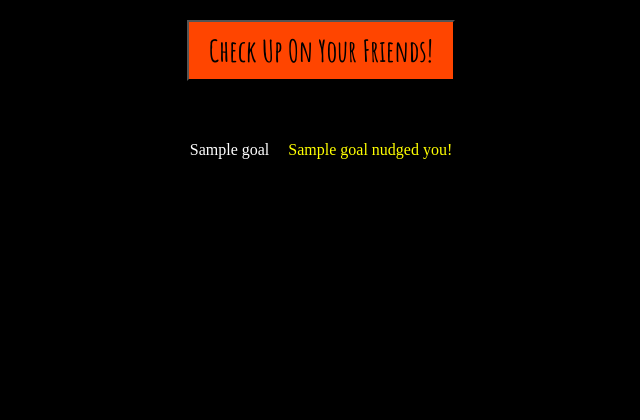
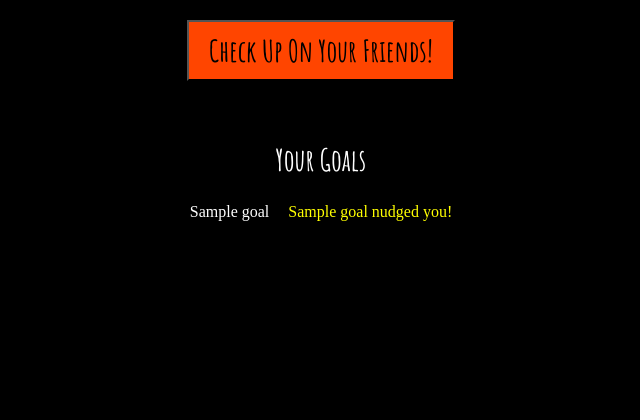
Before and after one commit to hstonehouse/you_can_do_it, a Flask app: page / in a window 1280 px wide. Shown: the part 242-662 px from the top of the page, without its empty margins (319-959 px from the left). Run offline with Flask 2, Linux system fonts and the light colour scheme; the visitor is signed in with stand-in values (Sample User, id 1); a database or web service that is not in the repository returns one stand-in record (values such as "Sample title"); some libraries are stand-ins or nearby versions.

Commit message:
Added empty state for goals list on homepage

```diff
--- a/app.py
+++ b/app.py
@@ -15,8 +15,9 @@ def index():
     user_id = session.get('user_id')
     if user_id:
         goals = all_goals(user_id)
+        empty = len(goals) == 0
         name = my_name(user_id)
-        return render_template('base.html', user_id = user_id, goals = goals, name = name)
+        return render_template('base.html', user_id = user_id, goals = goals, name = name, empty = empty)
     if not user_id:
         no_user_id = True
         return render_template('base.html', no_user_id = no_user_id)
--- a/static/style.css
+++ b/static/style.css
@@ -18,6 +18,10 @@ h1 {
     font-family: 'Amatic SC', cursive;
     text-align: center;
     margin-left: 332px;
+}
+
+.text-center{
+    text-align: center;
 }
 
 h2, .goal {
--- a/templates/base.html
+++ b/templates/base.html
@@ -61,6 +61,11 @@
             </section>
 
             <section>
+                {% if empty %}
+                <p class="text-center">No goals yet! Add one below.</p>
+                {% else%}
+                <h2 class="specialfont">Your Goals</h2>
+                {% endif %}
                 {% for goal in goals %}
                 <p class="goal"><a href="/edit/{{goal.id}}" class="goal-content">{{goal.goal_content}}</a>
                     {% if goal.who_nudged %}
```
